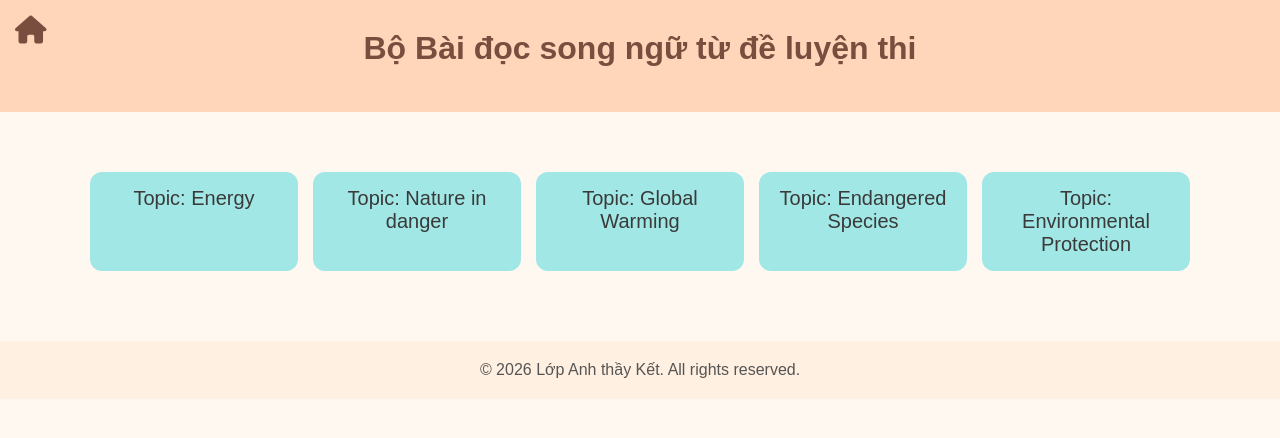
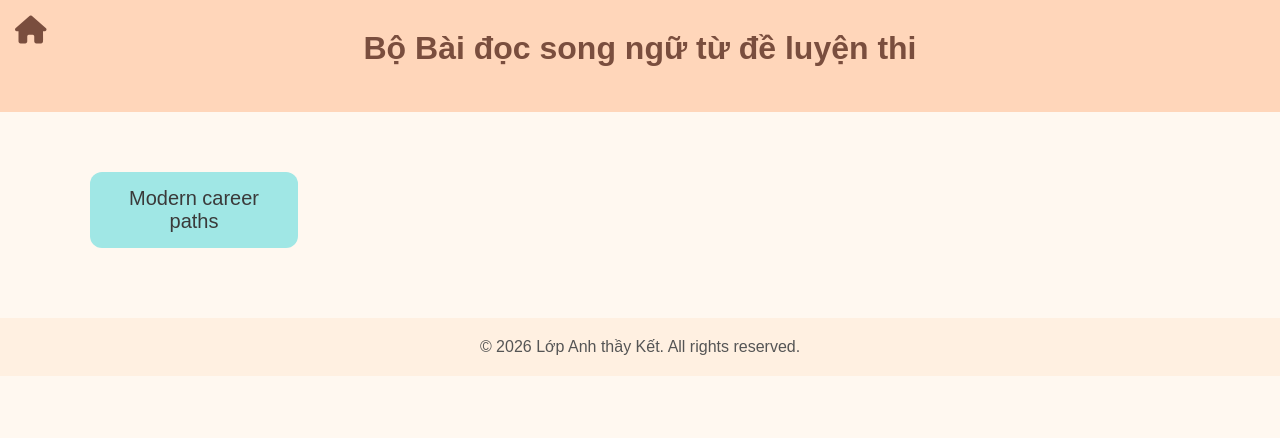
Before and after one commit to ketng91/khoathpt_Luyendocsongngu, a plain HTML site: page index.html in a window 1280 px wide. Drawn offline with Linux system fonts and the light colour scheme.

Commit message:
Add files via upload

```diff
--- a/index.html
+++ b/index.html
@@ -118,11 +118,7 @@
     <!-- Just paste more -->
     <!-- Start -->
 
-<a href="https://ketng91.github.io/TuvungTHPTQG-Topic-Energy/" class="toc-item">Topic: Energy</a>
-<a href="https://ketng91.github.io/TuvungTHPTQG-Topic-Nature-in-danger/" class="toc-item">Topic: Nature in danger</a>
-<a href="https://ketng91.github.io/TuvungTHPTQG-Topic-Global-Warming/" class="toc-item">Topic: Global Warming</a>
-<a href="https://ketng91.github.io/TuvungTHPTQG-Topic-Endangered-species/" class="toc-item">Topic: Endangered Species</a>
-<a href="https://ketng91.github.io/TuvungTHPTQG-Topic-Environment/" class="toc-item">Topic: Environmental Protection</a>
+<a href="https://ketng91.github.io/Luyendocsongngu-Modern-career-paths/" class="toc-item">Modern career paths</a>
 
 
 
```
